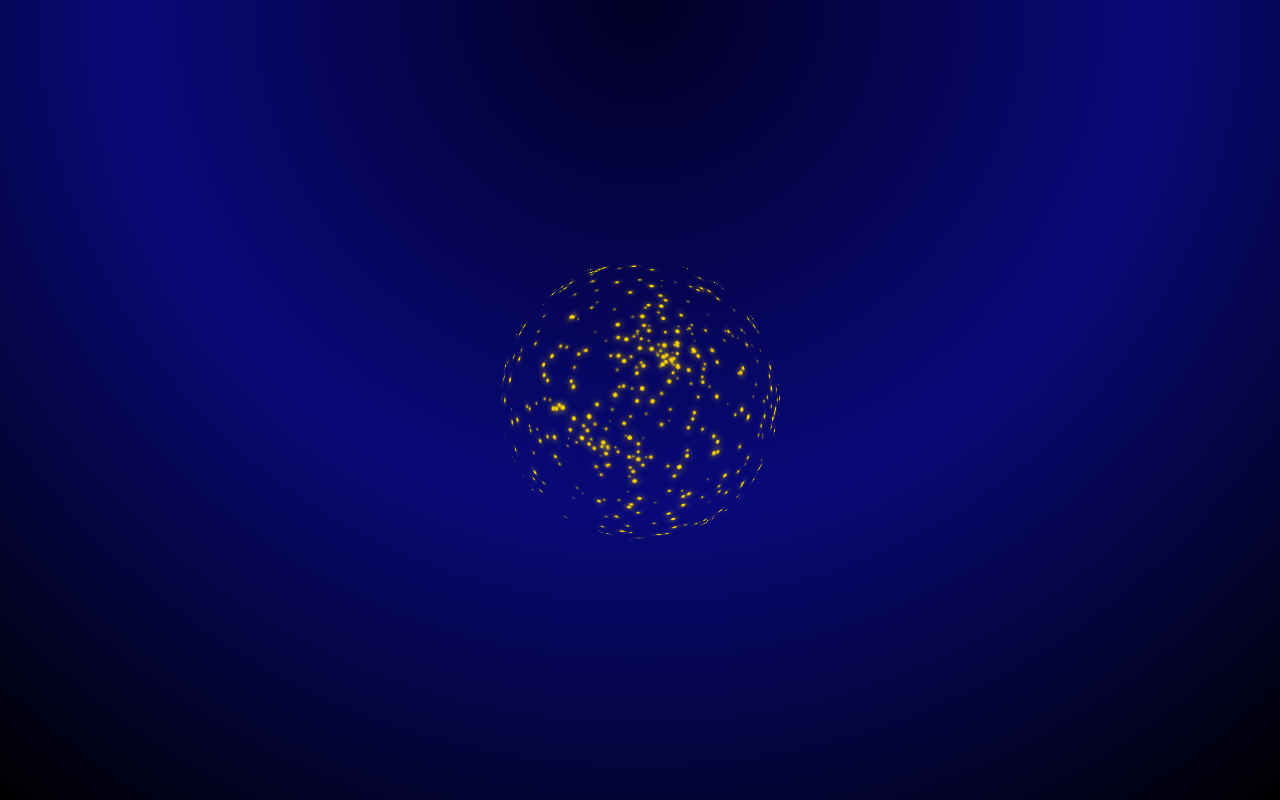
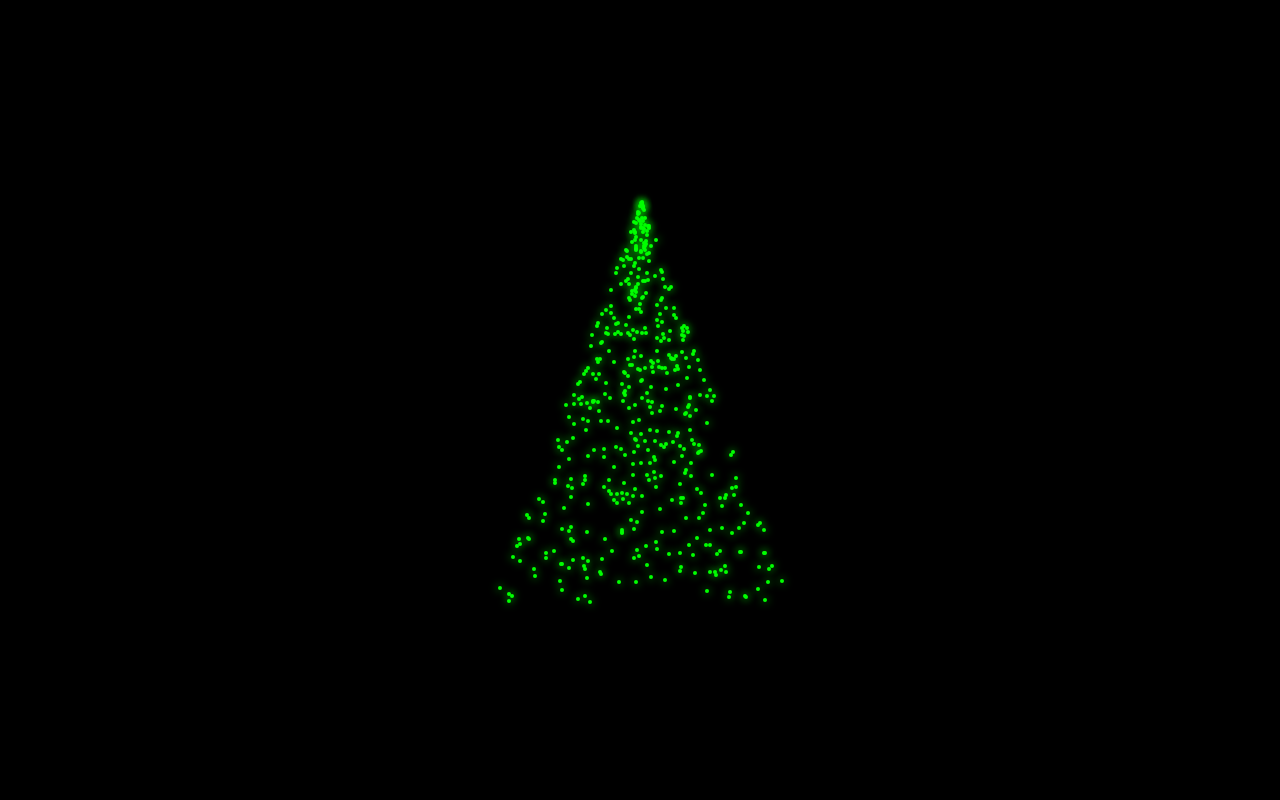
Before and after one commit to deekshag-gif/Xmas-treeb, a plain HTML site: page index.html in a window 1280 px wide. Drawn offline with Linux system fonts and the light colour scheme.

Commit message:
Enhance Christmas tree with styles and star generation
Added CSS styles for the Christmas tree and stars. Updated the JavaScript to create stars with new properties.

```diff
--- a/index.html
+++ b/index.html
@@ -3,23 +3,51 @@
 <head>
 <meta charset="UTF-8">
 <title>Christmas Tree ⭐🎄</title>
-<link rel="stylesheet" href="style.css">
+
+<style>
+body{
+  margin:0;
+  background:black;
+  overflow:hidden;
+  display:flex;
+  justify-content:center;
+  align-items:center;
+  height:100vh;
+}
+
+#tree{
+  position:relative;
+  width:300px;
+  height:400px;
+}
+
+.star{
+  position:absolute;
+  width:4px;
+  height:4px;
+  background:#0f0;
+  border-radius:50%;
+  box-shadow:0 0 8px #0f0;
+}
+</style>
 </head>
+
 <body>
 
-<div class="a3d" id="tree"></div>
+<div id="tree"></div>
 
 <script>
 const tree = document.getElementById("tree");
 
-for (let i = 0; i < 400; i++) {
+for(let i=0;i<500;i++){
   const star = document.createElement("div");
-  star.className = "🌟";
+  star.className="star";
 
-  star.style.setProperty("--rox", Math.random());
-  star.style.setProperty("--roy", Math.random());
-  star.style.setProperty("--roz", Math.random());
-  star.style.setProperty("--sf", Math.random() * 0.8 + 0.2);
+  const y = Math.random();
+  const width = y * 300;
+
+  star.style.left = (150 - width/2 + Math.random()*width) + "px";
+  star.style.top = (y * 400) + "px";
 
   tree.appendChild(star);
 }
```
